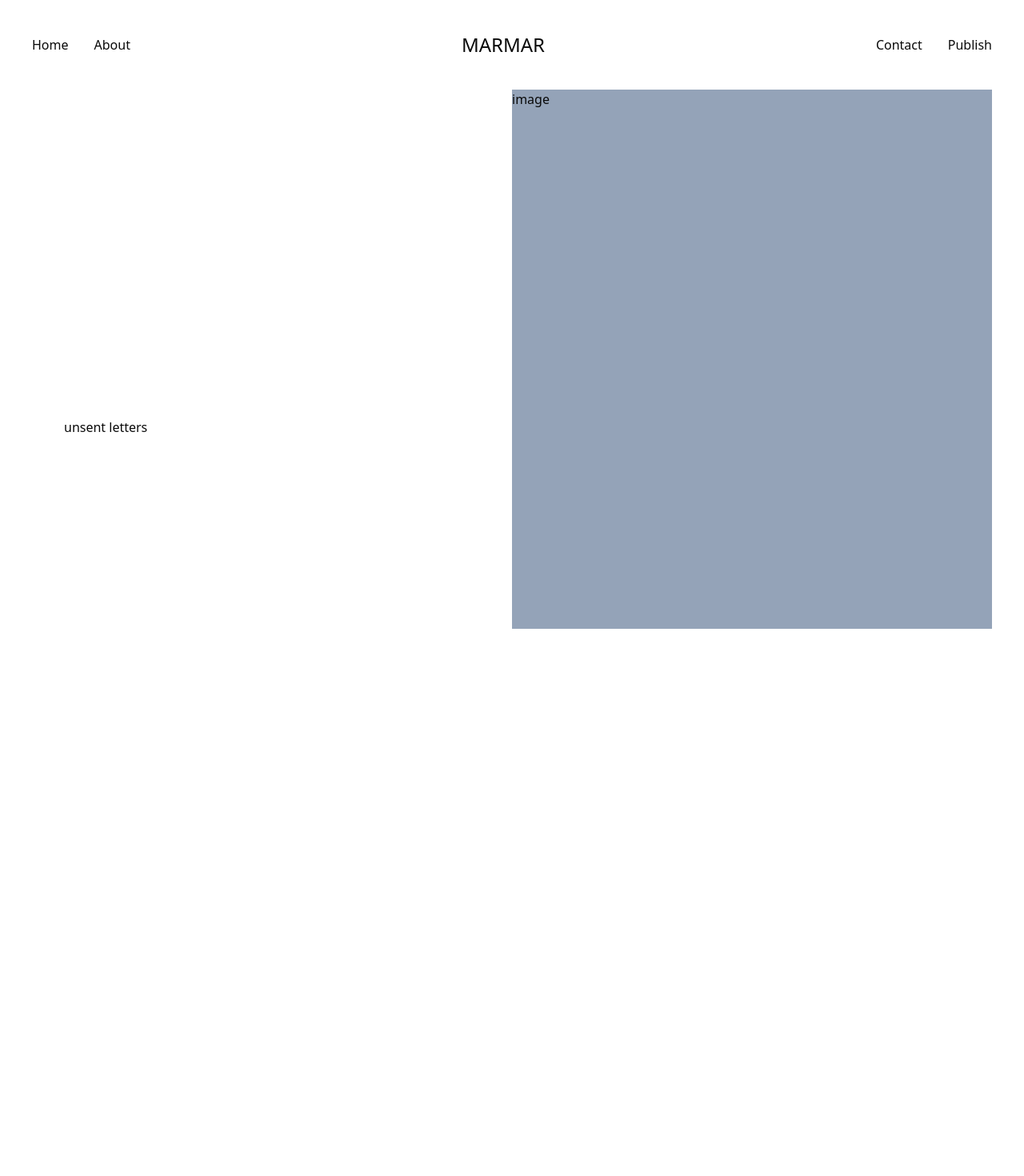
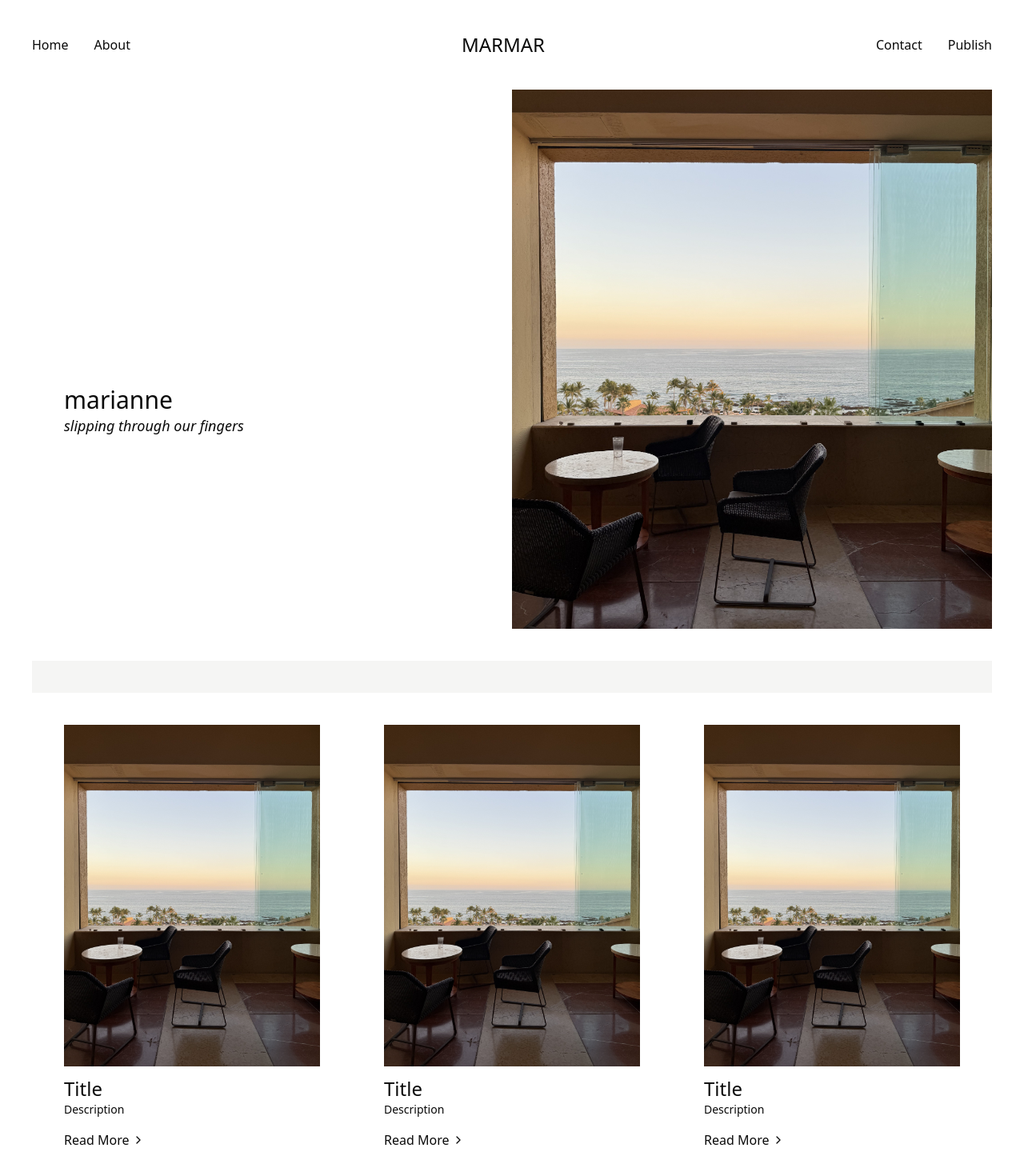
Before and after one commit to marianneliuu/blog, a Next.js app: page / in a window 1280 px wide. Shown: the top 1470 px of the page at 80% size. Before the commit the page ends 800 px from the top, so only its background shows below. Built offline with nearby package versions, Linux system fonts and the light colour scheme.

Commit message:
Set up blog cards

```diff
--- a/src/app/layout.tsx
+++ b/src/app/layout.tsx
@@ -13,7 +13,7 @@ export default function RootLayout({ children }: { children: React.ReactNode })
     <html lang="en">
       <body>
         <Navbar />
-        <main className="flex px-10">{children}</main>
+        <main className="flex flex-col px-10">{children}</main>
       </body>
     </html>
   );
--- a/src/app/page.tsx
+++ b/src/app/page.tsx
@@ -1,10 +1,25 @@
+import BlogCard from "@/components/blog-card";
+import Image from "next/image";
+
 export default function Home() {
   return (
-    <div className="h-[calc(100vh-126px)] flex flex-row w-full">
-      <div className="h-full w-1/2 flex flex-col-reverse pb-60 ps-10">
-        <div>unsent letters</div>
+    <>
+      <div className="h-[calc(100vh-126px)] flex flex-row w-full min-h-96">
+        <div className="h-full w-1/2 flex flex-col-reverse pb-60 ps-10">
+          <h2 className="text-lg font-extralight italic">slipping through our fingers</h2>
+          <h1 className="text-3xl">marianne</h1>
+        </div>
+        <div className="h-full w-1/2 bg-slate-400 relative overflow-hidden">
+          <Image className="w-full h-full object-cover" src="/testimage.jpg" width={4284} height={5712} alt="test" />
+        </div>
       </div>
-      <div className="h-full w-1/2 bg-slate-400">image</div>
-    </div>
+      <div className="bg-stone-100 min-h-10 mt-10"></div>
+      <div className="flex flex-row flex-wrap">
+        <BlogCard />
+        <BlogCard />
+        <BlogCard />
+        <BlogCard />
+      </div>
+    </>
   );
 }
--- /dev/null
+++ b/src/components/blog-card.tsx
@@ -0,0 +1,21 @@
+import Link from "next/link";
+import Image from "next/image";
+import { ChevronRight } from "lucide-react";
+
+export default function BlogCard() {
+  return (
+    <div className="min-w-1/3 w-1/3 px-10 pt-10">
+      <Image src="/testimage.jpg" width={4284} height={5712} alt="test" />
+      <h1 className="text-2xl mt-3">Title</h1>
+      <h2 className="text-sm font-extralight">Description</h2>
+      <div className="mt-4">
+        <Link href="/">
+          <div className="font-light flex flex-row items-center space-x-1">
+            <p>Read More</p>
+            <ChevronRight size={16} />
+          </div>
+        </Link>
+      </div>
+    </div>
+  );
+}
```
Also changed, not shown: public/testimage.jpg (added).
